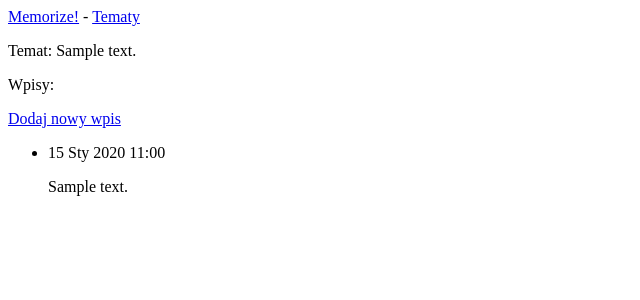
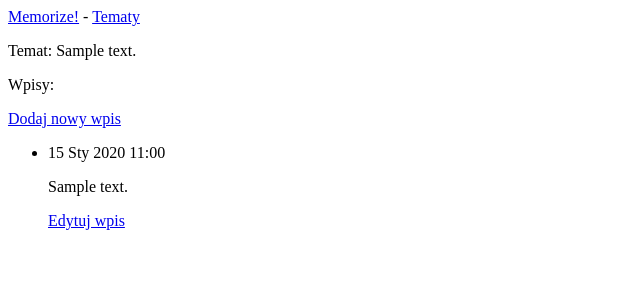
Before and after one commit to dh94martian/Aplikacja-Memorize-, a Django app: page /topics/1/ in a window 1280 px wide. Shown: the top 300 px of the page, without its empty margins (0-640 px from the left). Run offline with Django 3.2, Linux system fonts and the light colour scheme; tables that the repository leaves empty hold one stand-in row (values such as "Sample post").

Commit message:
Link to edit_entry page.

```diff
--- a/memorizeapp/templates/memorizeapp/topic.html
+++ b/memorizeapp/templates/memorizeapp/topic.html
@@ -13,6 +13,7 @@
     <li>
       <p>{{ entry.date_added|date:'d M Y H:i' }}</p>
       <p>{{ entry.text|linebreaks }}</p>
+      <p><a href="{% url 'memorizeapp:edit_entry' entry.id %}">Edytuj wpis</a></p>
     </li>
   {% empty %}
     <li>
```
